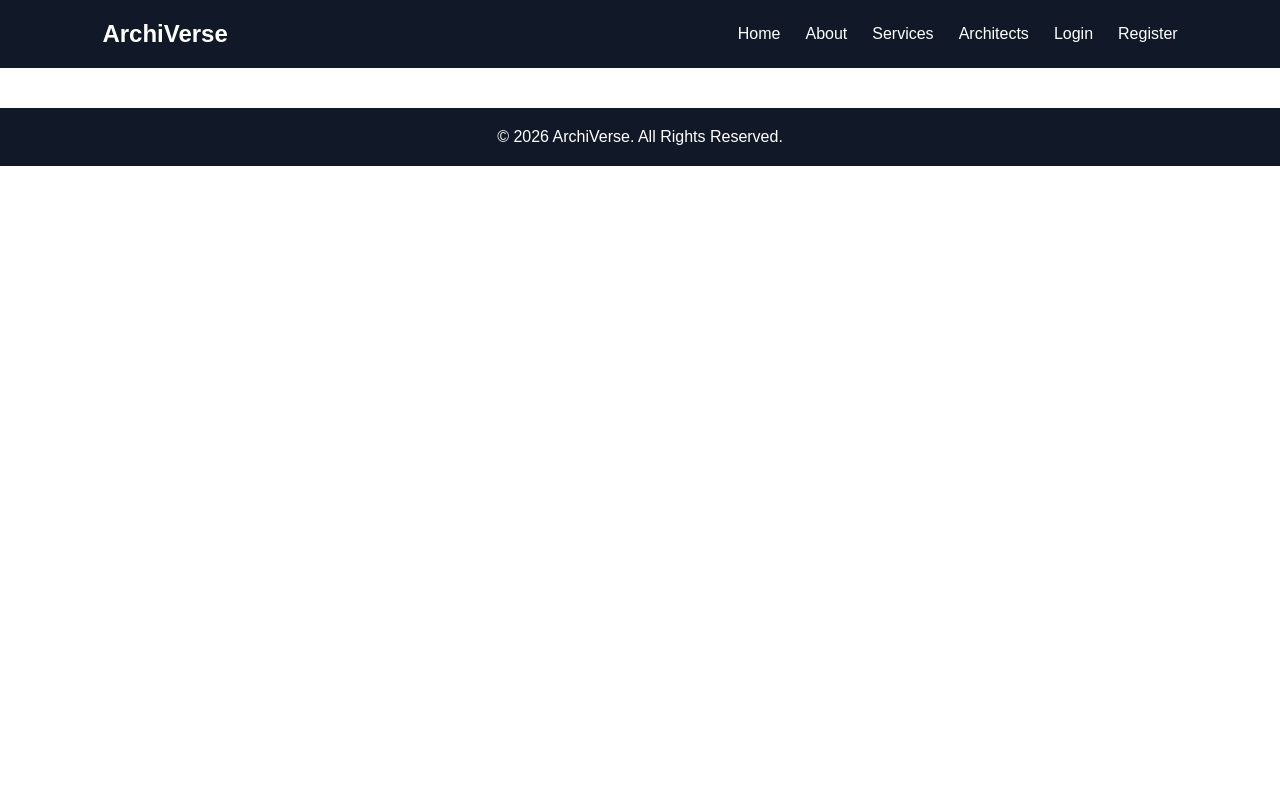
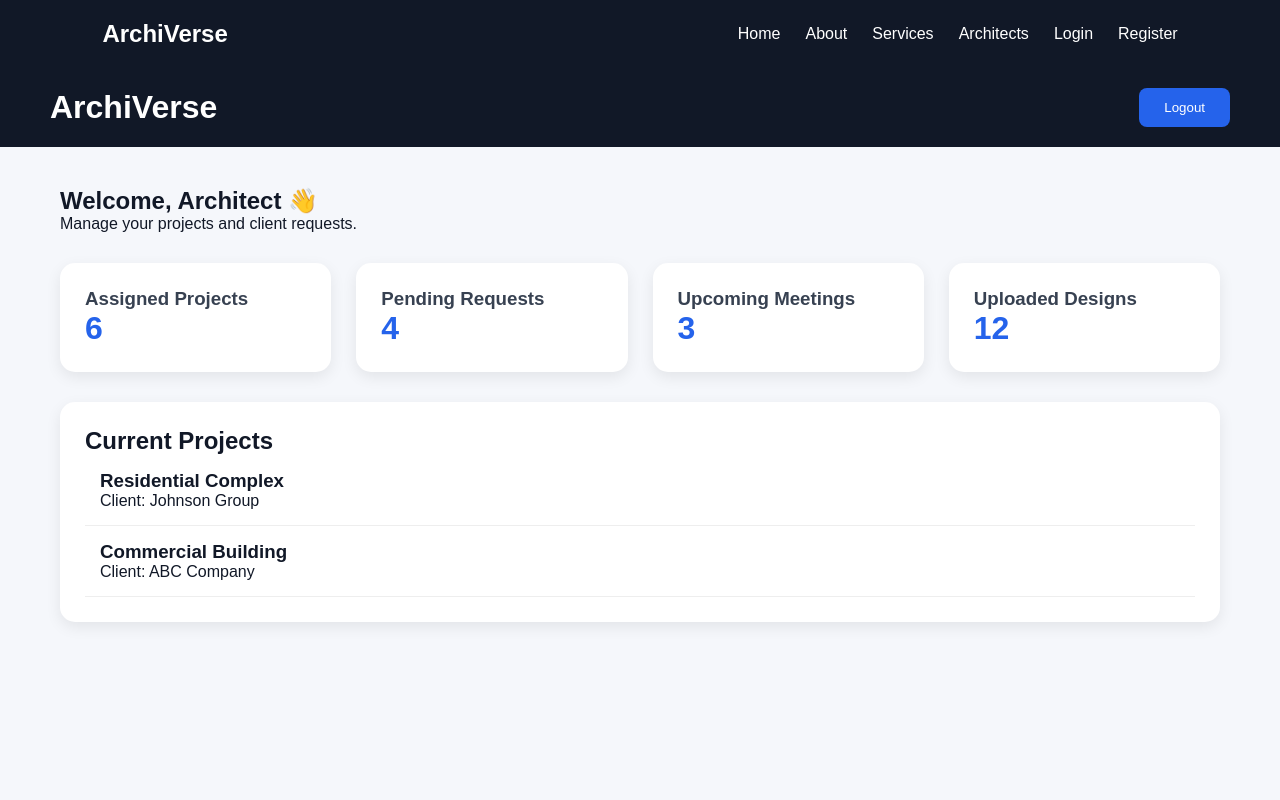
Before and after one commit to ApedoG17/Big-Brains---HCI, a React app in the folder frontend/: page /architect-dashboard in a window 1280 px wide. Shown: the top 800 px of the page. Built offline with nearby package versions, Linux system fonts and the light colour scheme; sample sign-in values are in the browser's storage; the HTML template or start-up script is replaced by a standard one.

Commit message:
Added authentication, protected routes, logout and dashboard designs

```diff
--- a/frontend/src/App.jsx
+++ b/frontend/src/App.jsx
@@ -16,6 +16,11 @@ import Architects from "./pages/Architects";
 import Login from "./pages/Login";
 import Register from "./pages/Register";
 
+import ClientDashboard from "./pages/dashboards/ClientDashboard";
+import ArchitectDashboard from "./pages/dashboards/ArchitectDashboard";
+import AdminDashboard from "./pages/dashboards/AdminDashboard";
+
+import ProtectedRoute from "./auth/ProtectedRoute";
 
 function App(){
 
@@ -40,6 +45,33 @@ return(
 
 <Route path="/register" element={<Register/>}/>
 
+<Route
+  path="/client-dashboard"
+  element={
+    <ProtectedRoute>
+      <ClientDashboard />
+    </ProtectedRoute>
+  }
+/>
+
+<Route
+  path="/architect-dashboard"
+  element={
+    <ProtectedRoute>
+      <ArchitectDashboard />
+    </ProtectedRoute>
+  }
+/>
+
+<Route
+  path="/admin-dashboard"
+  element={
+    <ProtectedRoute>
+      <AdminDashboard />
+    </ProtectedRoute>
+  }
+/>
+
 
 </Routes>
 
--- /dev/null
+++ b/frontend/src/auth/ProtectedRoute.jsx
@@ -0,0 +1,14 @@
+import { Navigate } from "react-router-dom";
+
+function ProtectedRoute({ children }) {
+
+  const token = localStorage.getItem("token");
+
+  if (!token) {
+    return <Navigate to="/login" />;
+  }
+
+  return children;
+}
+
+export default ProtectedRoute;
--- a/frontend/src/pages/Login.jsx
+++ b/frontend/src/pages/Login.jsx
@@ -1,4 +1,22 @@
+import { useNavigate } from "react-router-dom";
+
+
 function Login(){
+
+  const navigate = useNavigate();
+
+
+  const handleLogin = () => {
+
+    // temporary authentication token
+    localStorage.setItem("token", "user-token");
+
+
+    // redirect after login
+    navigate("/client-dashboard");
+
+  };
+
 
   return(
 
@@ -8,9 +26,15 @@ return(
         Login
       </h1>
 
+
+      <button onClick={handleLogin}>
+        Login
+      </button>
+
+
     </div>
 
-)
+  );
 
 }
 
--- /dev/null
+++ b/frontend/src/pages/dashboards/AdminDashboard.jsx
@@ -0,0 +1,162 @@
+import {useNavigate} from "react-router-dom";
+import "./Dashboard.css";
+
+
+function AdminDashboard(){
+
+const navigate=useNavigate();
+
+
+const logout=()=>{
+
+localStorage.removeItem("token");
+
+navigate("/login");
+
+};
+
+
+
+return(
+
+<div className="dashboard">
+
+
+<header className="dashboard-header">
+
+<h1>
+ArchiVerse
+</h1>
+
+
+<button
+className="logout-btn"
+onClick={logout}
+>
+Logout
+</button>
+
+
+</header>
+
+
+
+
+<div className="dashboard-content">
+
+
+<h2>
+Welcome, Admin 👋
+</h2>
+
+
+<p>
+Monitor and manage the platform.
+</p>
+
+
+
+<div className="cards">
+
+
+<div className="card">
+
+<h3>
+Total Users
+</h3>
+
+<p>
+250
+</p>
+
+</div>
+
+
+
+<div className="card">
+
+<h3>
+Architects
+</h3>
+
+<p>
+75
+</p>
+
+</div>
+
+
+
+<div className="card">
+
+<h3>
+Clients
+</h3>
+
+<p>
+175
+</p>
+
+</div>
+
+
+
+<div className="card">
+
+<h3>
+Active Projects
+</h3>
+
+<p>
+45
+</p>
+
+</div>
+
+
+</div>
+
+
+
+
+<div className="section-card">
+
+
+<h2>
+System Activity
+</h2>
+
+
+<div className="item">
+New architect registered
+</div>
+
+
+<div className="item">
+Project approved
+</div>
+
+
+<div className="item">
+Blueprint uploaded
+</div>
+
+
+
+</div>
+
+
+
+
+</div>
+
+
+</div>
+
+
+)
+
+}
+
+
+export default AdminDashboard;
--- /dev/null
+++ b/frontend/src/pages/dashboards/ArchitectDashboard.jsx
@@ -0,0 +1,171 @@
+import {useNavigate} from "react-router-dom";
+import "./Dashboard.css";
+
+
+function ArchitectDashboard(){
+
+const navigate=useNavigate();
+
+
+const logout=()=>{
+
+localStorage.removeItem("token");
+
+navigate("/login");
+
+};
+
+
+
+return(
+
+<div className="dashboard">
+
+
+<header className="dashboard-header">
+
+<h1>
+ArchiVerse
+</h1>
+
+
+<button
+className="logout-btn"
+onClick={logout}
+>
+Logout
+</button>
+
+
+</header>
+
+
+
+<div className="dashboard-content">
+
+
+<h2>
+Welcome, Architect 👋
+</h2>
+
+
+<p>
+Manage your projects and client requests.
+</p>
+
+
+
+<div className="cards">
+
+
+<div className="card">
+
+<h3>
+Assigned Projects
+</h3>
+
+<p>
+6
+</p>
+
+</div>
+
+
+
+<div className="card">
+
+<h3>
+Pending Requests
+</h3>
+
+<p>
+4
+</p>
+
+</div>
+
+
+
+<div className="card">
+
+<h3>
+Upcoming Meetings
+</h3>
+
+<p>
+3
+</p>
+
+</div>
+
+
+
+<div className="card">
+
+<h3>
+Uploaded Designs
+</h3>
+
+<p>
+12
+</p>
+
+</div>
+
+
+</div>
+
+
+
+
+<div className="section-card">
+
+
+<h2>
+Current Projects
+</h2>
+
+
+<div className="item">
+
+<h3>
+Residential Complex
+</h3>
+
+<p>
+Client: Johnson Group
+</p>
+
+</div>
+
+
+
+<div className="item">
+
+<h3>
+Commercial Building
+</h3>
+
+<p>
+Client: ABC Company
+</p>
+
+</div>
+
+
+</div>
+
+
+
+</div>
+
+
+</div>
+
+
+)
+
+}
+
+
+export default ArchitectDashboard;
--- /dev/null
+++ b/frontend/src/pages/dashboards/ClientDashboard.jsx
@@ -0,0 +1,99 @@
+import { useNavigate } from "react-router-dom";
+import "./Dashboard.css";
+
+
+function ClientDashboard(){
+
+const navigate = useNavigate();
+
+
+const handleLogout = () => {
+  localStorage.removeItem("token");
+  navigate("/login");
+};
+
+
+return (
+
+<div className="dashboard">
+
+<header className="dashboard-header">
+
+<h1>ArchiVerse</h1>
+
+<button onClick={handleLogout}>
+Logout
+</button>
+
+</header>
+
+
+<div className="dashboard-content">
+
+
+<h2>Welcome, Client 👋</h2>
+
+<p>
+Manage your architectural projects and consultations.
+</p>
+
+
+<div className="cards">
+
+
+<div className="card">
+<h3>Active Projects</h3>
+<p>3</p>
+</div>
+
+
+<div className="card">
+<h3>Completed Projects</h3>
+<p>5</p>
+</div>
+
+
+<div className="card">
+<h3>Upcoming Meetings</h3>
+<p>2</p>
+</div>
+
+
+<div className="card">
+<h3>Messages</h3>
+<p>6</p>
+</div>
+
+
+</div>
+
+
+<h2>Recent Projects</h2>
+
+
+<div className="project">
+
+<h3>Modern Villa Design</h3>
+
+<p>
+Status: Design Phase
+</p>
+
+<p>
+Architect: Assigned Architect
+</p>
+
+</div>
+
+
+</div>
+
+
+</div>
+
+);
+
+}
+
+
+export default ClientDashboard;
--- /dev/null
+++ b/frontend/src/pages/dashboards/Dashboard.css
@@ -0,0 +1,144 @@
+.dashboard {
+  min-height: 100vh;
+  background: #f5f7fb;
+}
+
+
+/* Header */
+
+.dashboard-header {
+
+  background: #111827;
+  color: white;
+
+  padding: 20px 50px;
+
+  display: flex;
+  justify-content: space-between;
+  align-items: center;
+
+}
+
+
+.dashboard-header h1 {
+  margin: 0;
+}
+
+
+.logout-btn {
+
+  background: #2563eb;
+
+  color: white;
+
+  border: none;
+
+  padding: 12px 25px;
+
+  border-radius: 8px;
+
+  cursor: pointer;
+
+}
+
+
+.logout-btn:hover {
+
+  background:#1d4ed8;
+
+}
+
+
+
+/* Content */
+
+.dashboard-content {
+
+  padding:40px 60px;
+
+}
+
+
+.dashboard-content h2 {
+
+  color:#111827;
+
+}
+
+
+
+/* Cards */
+
+
+.cards {
+
+display:grid;
+
+grid-template-columns:repeat(auto-fit,minmax(220px,1fr));
+
+gap:25px;
+
+margin:30px 0;
+
+}
+
+
+
+.card {
+
+background:white;
+
+padding:25px;
+
+border-radius:15px;
+
+box-shadow:0 5px 15px rgba(0,0,0,0.08);
+
+}
+
+
+
+.card h3 {
+
+color:#374151;
+
+}
+
+
+.card p {
+
+font-size:32px;
+
+font-weight:bold;
+
+color:#2563eb;
+
+}
+
+
+
+/* Lists */
+
+
+.section-card {
+
+background:white;
+
+padding:25px;
+
+border-radius:15px;
+
+margin-top:25px;
+
+box-shadow:0 5px 15px rgba(0,0,0,0.08);
+
+}
+
+
+.item {
+
+padding:15px;
+
+border-bottom:1px solid #eee;
+
+}
```
Also changed, not shown: 1 other file (tests, documents, lock files or other folders). Lines whose indentation alone changed are shown as unchanged.
